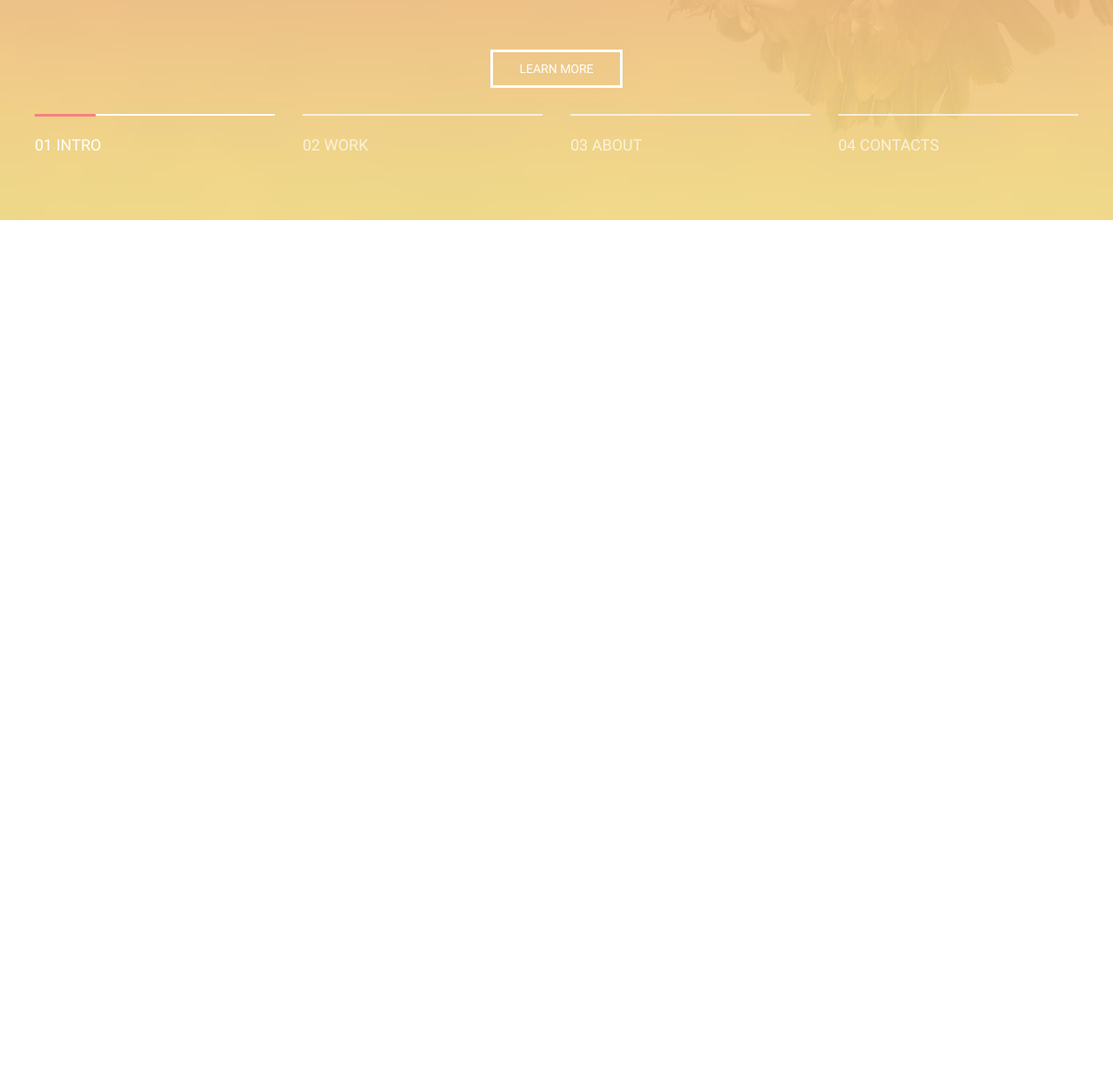
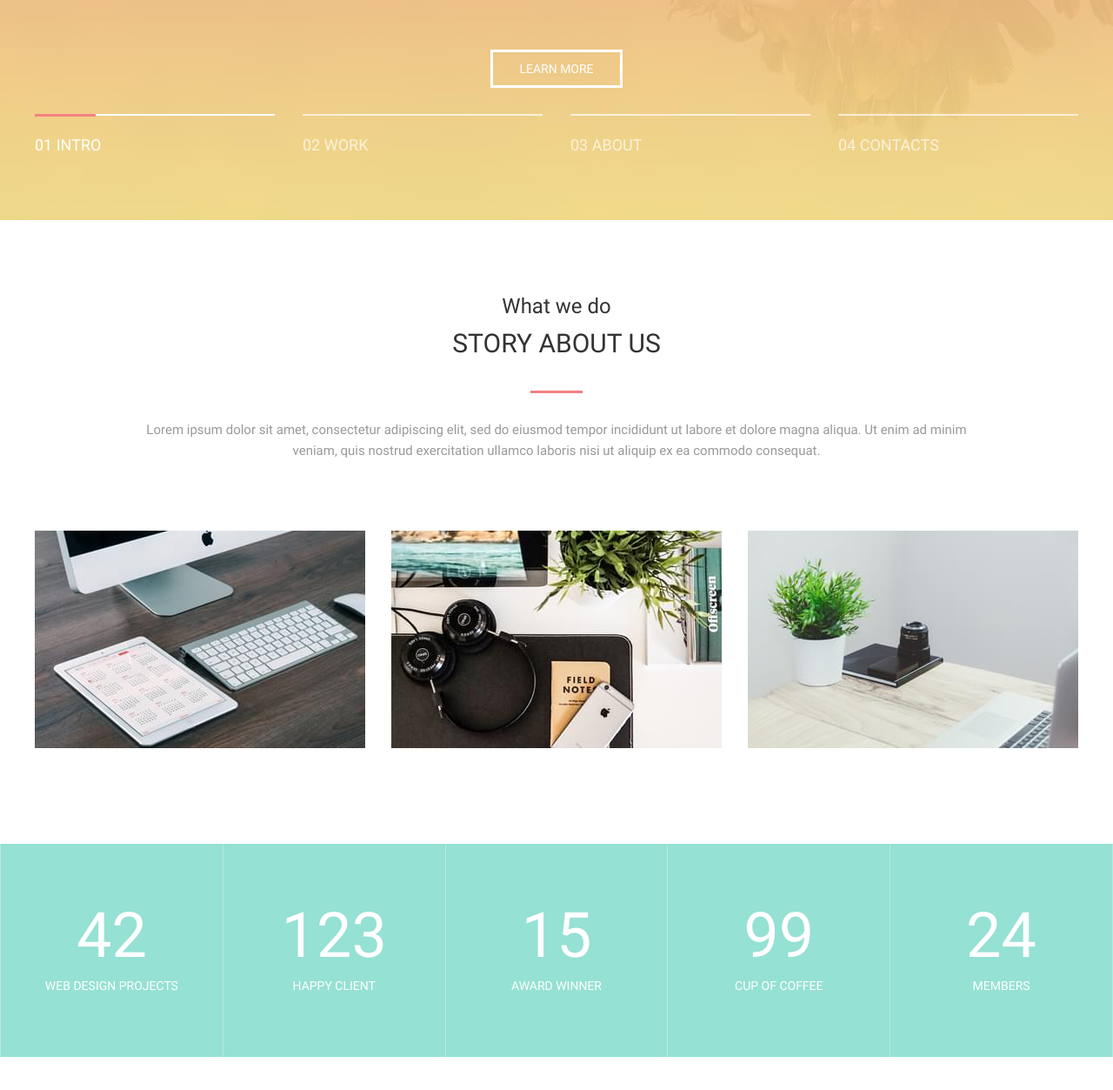
Before and after one commit to SergeyShynkarenko/Mogo, a website: page app/index.html in a window 1280 px wide. Shown: the part 547-1800 px from the top of the page at 87% size. Before the commit the page ends 800 px from the top, so only its background shows below. Drawn offline with Linux system fonts and the light colour scheme.

Commit message:
about section

```diff
--- a/app/index.html
+++ b/app/index.html
@@ -40,7 +40,7 @@
 			</div>
 		</div>
 	</div>
-	<div class="intro">
+	<section class="intro">
 		<div class="container">
 			<div class="intro__inner">
 				<h2 class="intro__suptitle">Creative Template</h2>
@@ -66,8 +66,65 @@
 				</div>
 			</div>
 		</div>
-	</div>
+	</section>
 
+	<section class="about">
+		<div class="container">
+
+			<div class="about__header">
+				<h3 class="about__suptitle">What we do</h3>
+				<h2 class="about__title">Story about us</h2>
+				<div>
+					<p class="about__text">Lorem ipsum dolor sit amet, consectetur adipiscing elit, sed do eiusmod tempor incididunt ut labore et dolore magna aliqua. Ut enim ad minim veniam, quis nostrud exercitation ullamco laboris nisi ut aliquip ex ea commodo consequat. </p>
+				</div>
+			</div>
+
+			<div class="about__items">
+				<div class="about__item">
+					<div class="about__item-img">
+						<img src="images/dest/about-1.jpg" alt="">
+					</div>
+					<div class="about__item-text">Super team</div>
+				</div>
+				<div class="about__item">
+					<div class="about__item-img">
+						<img src="images/dest/about-2.jpg" alt="">
+					</div>
+					<div class="about__item-text">Super team</div>
+				</div>
+				<div class="about__item">
+					<div class="about__item-img">
+						<img src="images/dest/about-3.jpg" alt="">
+					</div>
+					<div class="about__item-text">Super team</div>
+				</div>
+			</div>
+		</div>
+		<div class="about__statistics">
+			<div class="stat">
+				<div class="stat__item">
+					<div class="stat__count">42</div>
+					<div class="stat__text">web Design Projects</div>
+				</div>
+				<div class="stat__item">
+					<div class="stat__count">123</div>
+					<div class="stat__text">happy client</div>
+				</div>
+				<div class="stat__item">
+					<div class="stat__count">15</div>
+					<div class="stat__text">award winner</div>
+				</div>
+				<div class="stat__item">
+					<div class="stat__count">99</div>
+					<div class="stat__text">cup of coffee</div>
+				</div>
+				<div class="stat__item">
+					<div class="stat__count">24</div>
+					<div class="stat__text">members</div>
+				</div>
+			</div>
+		</div>
+	</section>
 
 	<script src="js/app.min.js"></script>
 
--- /dev/null
+++ b/app/scss/_about.scss
@@ -0,0 +1,107 @@
+.about {
+	padding: 80px 0;
+	&__header {
+		width: 100%;
+		max-width: 950px;
+		margin: 0 auto 40px;
+		text-align: center;
+	}
+	&__suptitle {
+		font-size: 24px;
+		color: #333;
+	}
+	&__title {
+		font-size: 30px;
+		font-weight: 700;
+		color: #333;
+		text-transform: uppercase;
+		&::after {
+			content: '';
+			display: block;
+			width: 60px;
+			height: 3px;
+			margin: 30px auto 30px;
+			background-color: #f38181;
+		}
+	}
+	&__text {
+		font-size: 15px;
+		color: #999;
+	}
+	&__items {
+		margin-top: 80px;
+		display: flex;
+		justify-content: space-between;
+	}
+	&__item {
+		width: 380px;
+		background-color: #95e1d3;
+		position: relative;
+	}
+	&__item-img {
+		background: linear-gradient(to bottom, #f38181, #fce38a);
+		transition: tranform .2s linear;
+	}
+	&__item:hover
+		.about__item-img
+			img {
+				opacity: .1;
+			}
+
+	&__item:hover
+		.about__item-img {
+				transform: translate3d(-10px, -10px, 0);
+			}
+
+	&__item:hover
+		.about__item-text {
+			opacity: 1;
+		}
+
+	&__item-img
+		img {
+			transition: opacity .1s linear;
+		}
+	&__item-text {
+		width: 100%;
+		color: #fff;
+		text-transform: uppercase;
+		font-weight: 700;
+		font-size: 18px;
+		text-align: center;
+		position: absolute;
+		opacity: 0;
+		top: 50%;
+		left: 0;
+		z-index: 2;
+		transform: translate3d(0, -50%, 0);
+		transition: opacity .2s linear;
+	}
+	&__statistics {
+		background-color: #95e1d3;
+		margin-top: 110px;
+	}
+}
+.stat {
+	display: flex;
+	&__item {
+		flex: 1 1 0;
+		padding: 70px 25px;
+		border-left: 1px solid #b5eae0;
+		text-align: center;
+		color: #fff;
+		&:last-child {
+			border-right: 1px solid #b5eae0;
+		}
+	}
+	&__count {
+		font-size: 72px;
+		font-weight: 700;
+		line-height: 1;
+		margin-bottom: 10px;
+	}
+	&__text {
+		font-size: 14px;
+		text-transform: uppercase;
+	}
+}
--- a/app/scss/_intro.scss
+++ b/app/scss/_intro.scss
@@ -31,7 +31,6 @@
 			height: 3px;
 			margin: 60px auto;
 			background-color: #fff;
-
 		}
 	}
 	&__btn {
--- a/app/scss/main.scss
+++ b/app/scss/main.scss
@@ -1,5 +1,6 @@
 @import 'config';
 @import 'intro';
 @import 'header';
+@import 'about';
 
 // CUSTOM USER STYLES & IMPORTS
```
Also changed, not shown: app/css/app.min.css, app/images/dest/about-1.jpg (added), app/images/dest/about-2.jpg (added), app/images/dest/about-3.jpg (added), app/images/src/about-1.jpg (added), app/images/src/about-2.jpg (added), app/images/src/about-3.jpg (added).
